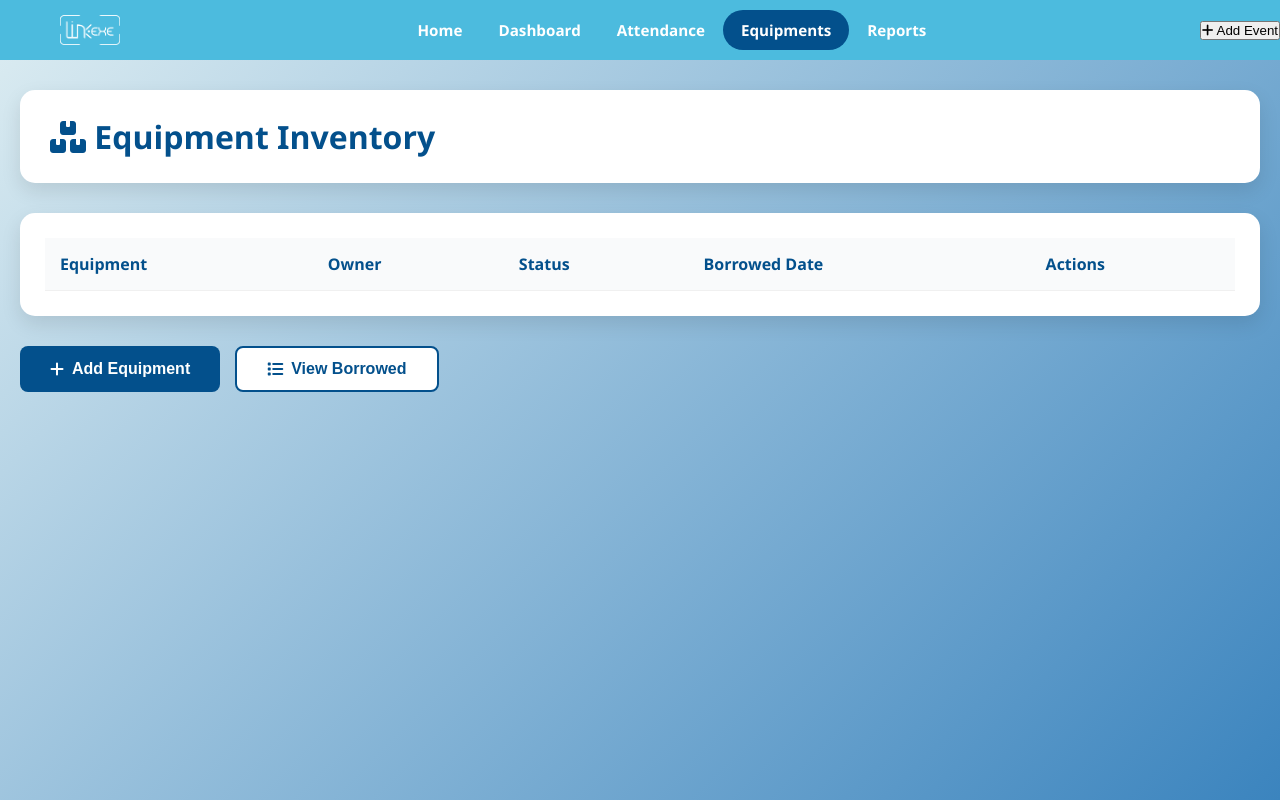
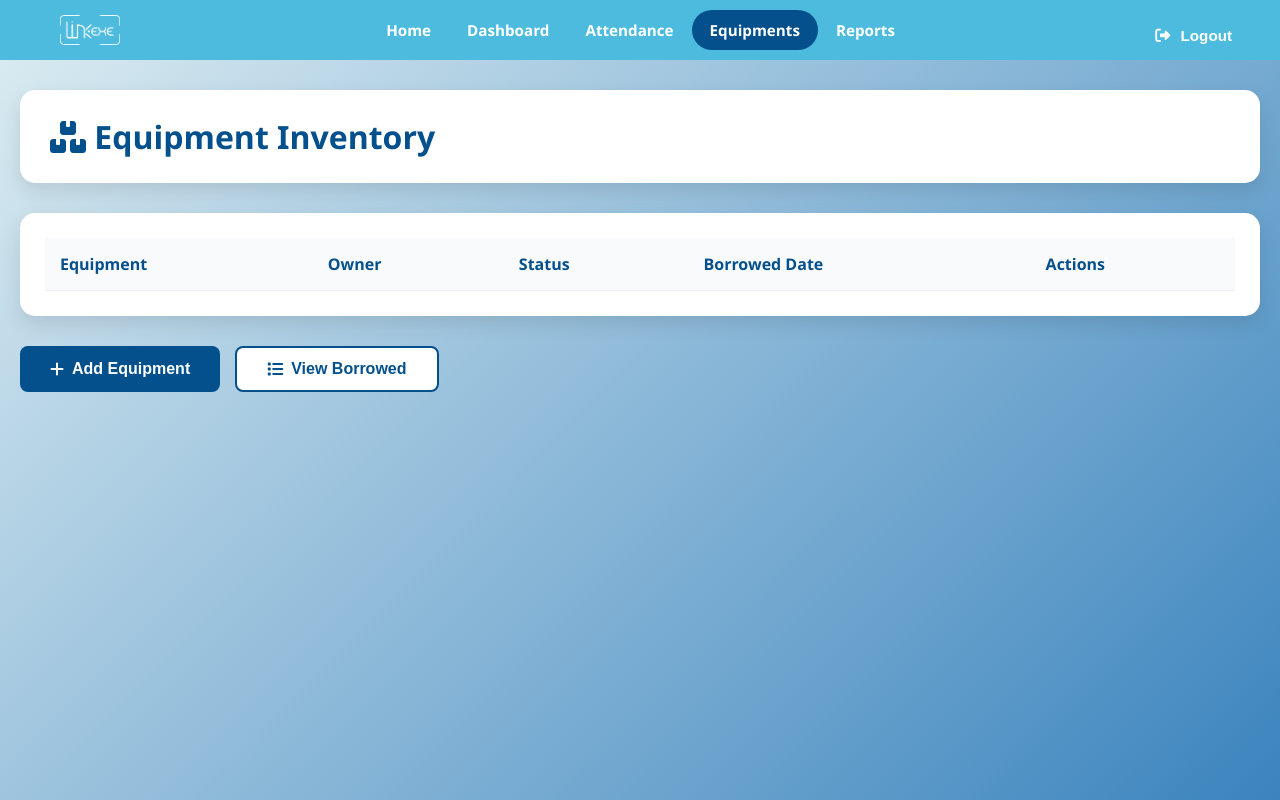
Before and after one commit to Trsha11102004/LINK.exe-Organization-Attendance-and-Inventory-Tracking-System, a plain HTML site: page equipments inventory.html in a window 1280 px wide. Drawn offline with Linux system fonts and the light colour scheme; no server answers.

Commit message:
fix logout button and inconsistencies in nav bar

```diff
--- a/dashboard.css
+++ b/dashboard.css
@@ -77,6 +77,7 @@ body {
     border-radius: 50px;
 }
 
+/* Logout */
 .logout-btn {
     background: none;
     border: none;
@@ -89,15 +90,24 @@ body {
     margin-top: 10px;
 }
 
+.logout-btn i {
+    margin-right: 6px;
+}
+
+/* Navigation Hover */
+.nav-links a:hover {
+    background: #03508c;
+    color: #fff;
+    border-radius: 50px;
+}
+
+/* Logout hover */
 .logout-btn:hover {
     background: #03508c;
     color: #fff;
     border-radius: 50px;
 }
 
-.logout-btn i {
-    margin-right: 6px;
-}
 
 /* =========================================
    3. Container (Spacing for Fixed Nav)
--- a/equipments inventory.html
+++ b/equipments inventory.html
@@ -23,9 +23,9 @@
           </ul>
         </div>
 
-        <button class="add-event-btn" onclick="openAddEventModal()">
-                <i class="fas fa-plus"></i> Add Event
-            </button>
+        <button class="logout-btn" onclick="alert('Logout functionality')">
+            <i class="fas fa-sign-out-alt"></i> Logout
+        </button>
     </nav>
 
     <div class="container">
```
Also changed, not shown: Reports.html (+0 -2 lines), dashboard.html (+3 -4 lines), 1 other file.
